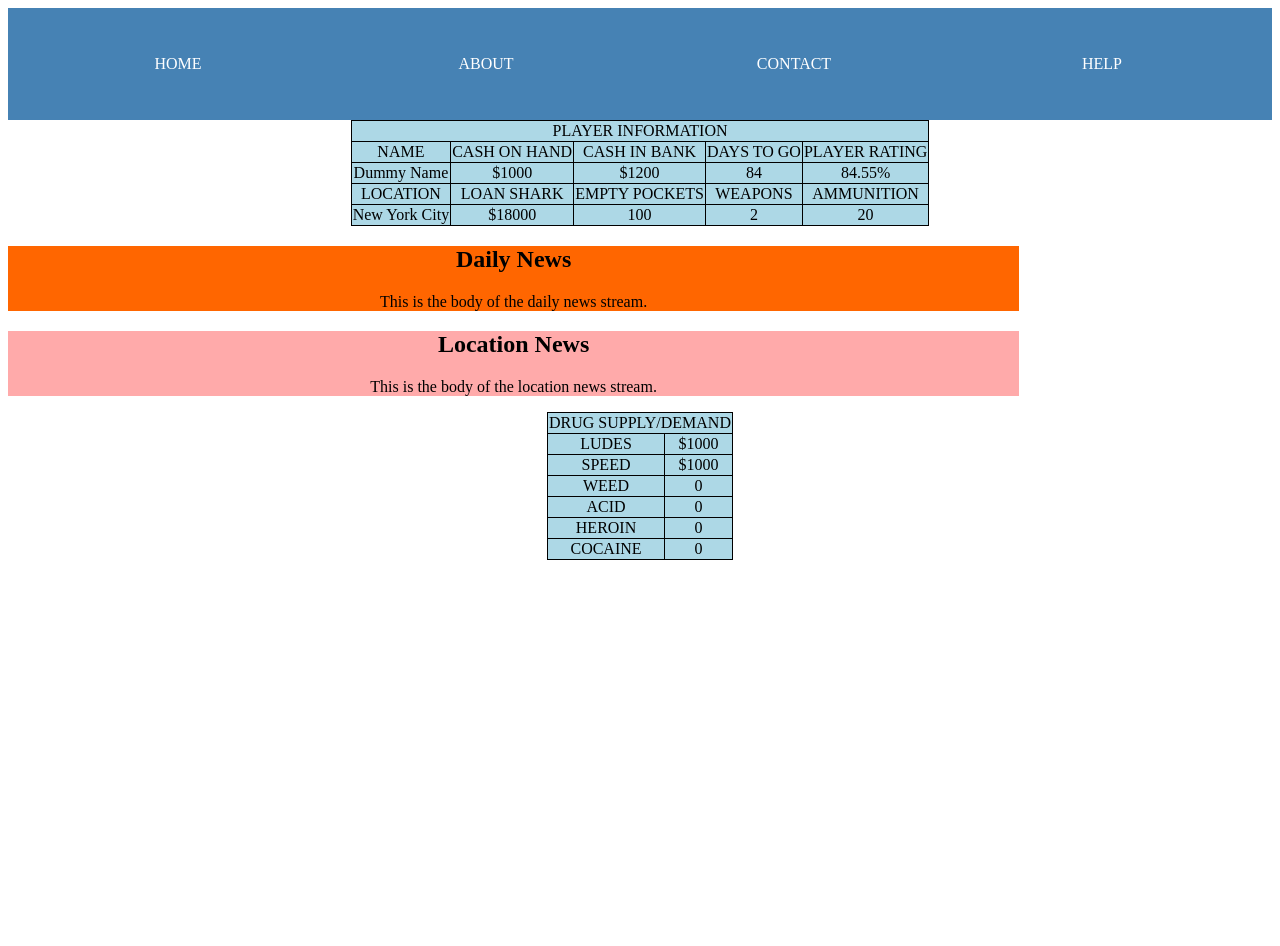
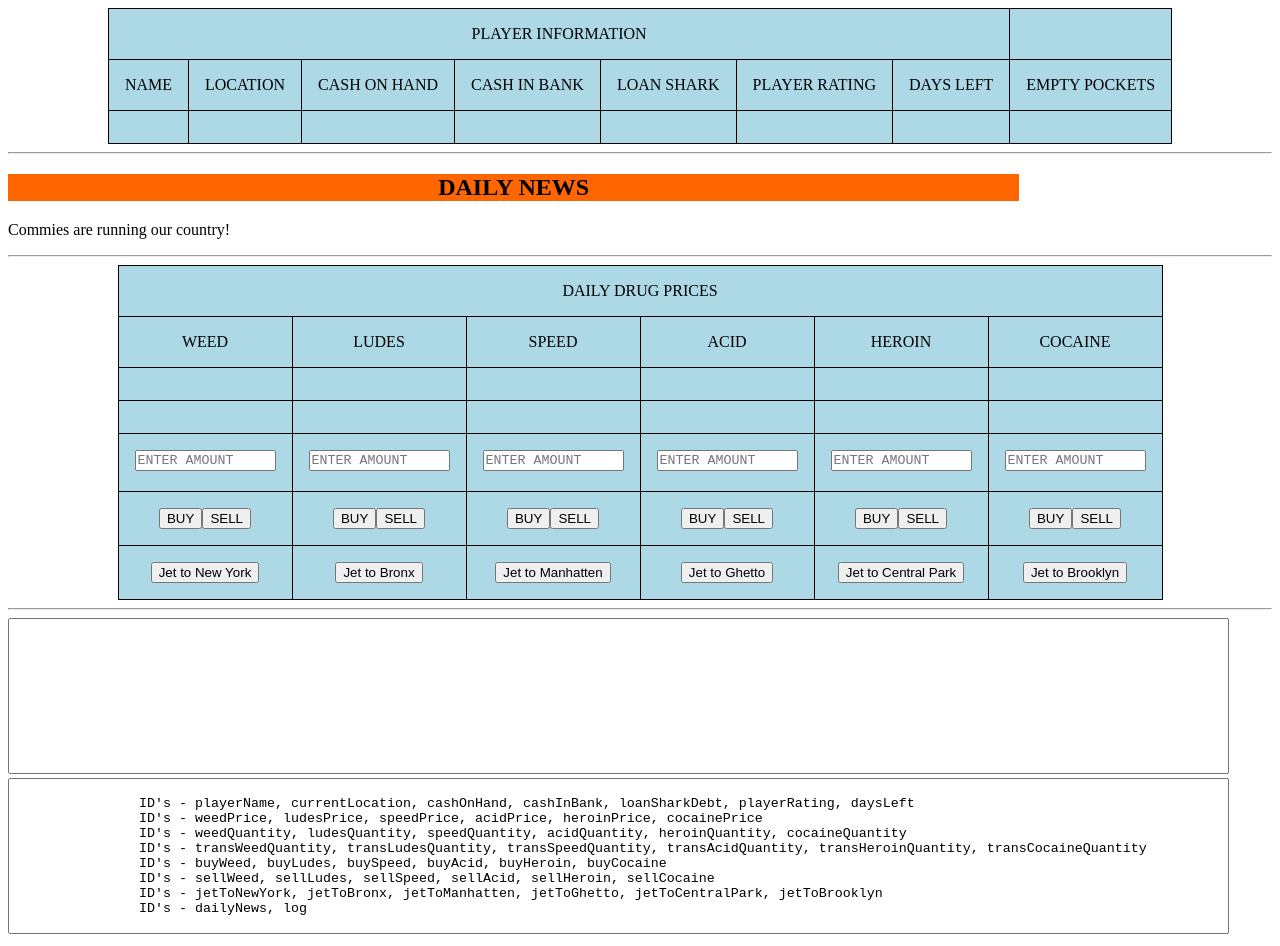
Before and after one commit to slight6/DrugWars, a plain HTML site: page index.html in a window 1280 px wide. Before the commit the page ends 800 px from the top, so only its background shows below. Drawn offline with Linux system fonts and the light colour scheme.

Commit message:
putting a little work into setting this up

```diff
--- a/index.html
+++ b/index.html
@@ -2,158 +2,156 @@
 <html lang="en">
 <head>
     <meta charset="UTF-8">
-    <meta http-equiv="X-UA-Compatible" content="IE=edge">
     <meta name="viewport" content="width=device-width, initial-scale=1.0">
+    <script src="./report.js" defer></script>
+    <script src="./app.js" defer></script>
     <link rel="stylesheet" href="./style.css">
-    <title>DrugWars 2022</title>
+    <title>Drugwars 2023</title>
 </head>
 <body>
 
     <div class="container">
 
-        <!-- Start of header section -->
-        <div class="header">
+        <div class="info_player info">
 
-            <!-- Navbar for top of screen -->
-            <nav id="main-nav" class="top_navbar navbar" role="menubar">
-                <div class="menubar">
-                <ul class="menulist">
-                    <li><a href="http://www.27pro.com/drugwars/index.html">HOME</a></li>
-                    <li><a href="http://www.27pro.com/drugwars/about.html">ABOUT</a></li>
-                    <li><a href="http://www.27pro.com/drugwars/contact.html">CONTACT</a></li>
-                    <li><a href="http://www.27pro.com/drugwars/help.html">HELP</a></li>
-                </ul>
-                </div>
+            <table class="player_table">
 
-            </nav>
-            <!-- End of navbar for the top of the screen -->
+                <tbody class="player_table_body">
+                    <tr>
+                        <td class="table_heading" colspan="7">PLAYER INFORMATION</td>
+                    </tr>
+
+                    <tr class="player_labels">
+                        <td class="table_label">NAME</td>
+                        <td class="table_label">LOCATION</td>
+                        <td class="table_label">CASH ON HAND</td>
+                        <td class="table_label">CASH IN BANK</td>
+                        <td class="table_label">LOAN SHARK</td>
+                        <td class="table_label">PLAYER RATING</td>
+                        <td class="table_label">DAYS LEFT</td>
+                        <td class="table_label">EMPTY POCKETS</td>
+                    </tr>
+
+                    <tr class="table_row_info">
+                        <td id="playerName" class="player_info"></td>
+                        <td id="currentLocation" class="player_info"></td>
+                        <td id="cashOnHand" class="player_info"></td>
+                        <td id="cashInBank" class="player_info"></td>
+                        <td id="loanSharkDebt" class="player_info"></td>
+                        <td id="playerRating" class="player_info"></td>
+                        <td id="daysLeft" class="player_info"></td>
+                        <td id="emptyPockets" class="player_info"></td>
+                    </tr>
+
+                </tbody>
+
+            </table>
 
         </div>
-        <!-- End of header section -->
+        <hr />
 
-        <!-- Main section of the game screen -->
-        <div class="main_section">
+        <div>
+            <h2 class="daily_news">DAILY NEWS</h2>
+            <p id="dailyNews">Commies are running our country!</p>
+        </div>
 
-            <div class="info_player info">
+        <hr />
 
-                <table class="player_table">
-                    <tbody class="player_table_body">
-                        <tr>
-                            <td class="table_heading" colspan="5">PLAYER INFORMATION</td>
-                        </tr>
-                        <tr class="player_labels">
-                            <td class="label">NAME</td>
-                            <td class="label">CASH ON HAND</td>
-                            <td class="label">CASH IN BANK</td>
-                            <td class="label">DAYS TO GO</td>
-                            <td class="label">PLAYER RATING</td>
-                        </tr>
-                        <tr class="table_row_info">
-                            <td id="player_name" class="player_info">Dummy Name</td>
-                            <td class="player_info">$1000</td>
-                            <td class="player_info">$1200</td>
-                            <td class="player_info">84</td>
-                            <td class="player_info">84.55%</td>
-                        </tr>
-                        <tr class="player_labels">
-                            <td class="label">LOCATION</td>
-                            <td class="label">LOAN SHARK</td>
-                            <td class="label">EMPTY POCKETS</td>
-                            <td class="label">WEAPONS</td>
-                            <td class="label">AMMUNITION</td>
-                        </tr>
-                        <tr class="table_row_info">
-                            <td class="player_info">New York City</td>
-                            <td class="player_info">$18000</td>
-                            <td class="player_info">100</td>
-                            <td class="player_info">2</td>
-                            <td class="player_info">20</td>
-                        </tr>
-                    </tbody>
+        <div class="daily_prices info">
 
+            <table class="drug_prices">
 
-                </table>
+                <tbody class="drug_prices_body">
+                    <tr>
+                        <td class="table_heading" colspan="6">DAILY DRUG PRICES</td>
+                    </tr>
 
-            </div>
+                    <tr class="drug_labels">
+                        <td class="table_label">WEED</td>
+                        <td class="table_label">LUDES</td>
+                        <td class="table_label">SPEED</td>
+                        <td class="table_label">ACID</td>
+                        <td class="table_label">HEROIN</td>
+                        <td class="table_label">COCAINE</td>
+                    </tr>
 
-            <div class="daily_news">
-                <h2 class="centered">Daily News</h2>
-                <p id="daily_news">This is the body of the daily news stream.</p>
+                    <tr class="table_row_info">
+                        <td id="weedPrice" class="drug_info"></td>
+                        <td id="ludesPrice" class="drug_info"></td>
+                        <td id="speedPrice" class="drug_info"></td>
+                        <td id="acidPrice" class="drug_info"></td>
+                        <td id="heroinPrice" class="drug_info"></td>
+                        <td id="cocainePrice" class="drug_info"></td>
+                    </tr>
 
-            </div>
+                    <tr class="table_row_info">
+                        <td id="weedQuantity" class="drug_info"></td>
+                        <td id="ludesQuantity" class="drug_info"></td>
+                        <td id="speedQuantity" class="drug_info"></td>
+                        <td id="acidQuantity" class="drug_info"></td>
+                        <td id="heroinQuantity" class="drug_info"></td>
+                        <td id="cocaineQuantity" class="drug_info"></td>
+                    </tr>
 
-            <div class="location_news">
-                <h2 class="centered">Location News</h2>
-                <p id="location_news">This is the body of the location news stream.</p>
+                    <tr class="table_row_info">
+                        <td><textarea name="transWeed" id="transWeedQuantity" cols="15" rows="1" placeholder="ENTER AMOUNT"></textarea></td>
+                        <td><textarea name="transLudes" id="transLudesQuantity" cols="15" rows="1" placeholder="ENTER AMOUNT"></textarea></td>
+                        <td><textarea name="transSpeed" id="transSpeedQuantity" cols="15" rows="1" placeholder="ENTER AMOUNT"></textarea></td>
+                        <td><textarea name="transAcid" id="transAcidQuantity" cols="15" rows="1" placeholder="ENTER AMOUNT"></textarea></td>
+                        <td><textarea name="transHeroin" id="transHeroinQuantity" cols="15" rows="1" placeholder="ENTER AMOUNT"></textarea></td>
+                        <td><textarea name="transCocaine" id="transCocaineQuantity" cols="15" rows="1" placeholder="ENTER AMOUNT"></textarea></td>
+                    </tr>
 
-            </div>
+                    <tr class="table_row_info">
+                        <td><button id="buyWeed">BUY</button><button id="sellWeed">SELL</button></td>
+                        <td><button id="buyLudes">BUY</button><button id="sellLudes">SELL</button></td>
+                        <td><button id="buySpeed">BUY</button><button id="sellSpeed">SELL</button></td>
+                        <td><button id="buyAcid">BUY</button><button id="sellAcid">SELL</button></td>
+                        <td><button id="buyHeroin">BUY</button><button id="sellHeroin">SELL</button></td>
+                        <td><button id="buyCocaine">BUY</button><button id="sellCocaine">SELL</button></td>
+                    </tr>
 
+                    <tr class="table_row_info">
+                        <td><button id="jetToNewYork">Jet to New York</button></td>
+                        <td><button id="jetToBronx">Jet to Bronx</button></td>
+                        <td><button id="jetToManhatten">Jet to Manhatten</button></td>
+                        <td><button id="jetToGhetto">Jet to Ghetto</button></td>
+                        <td><button id="jetToCentralPark">Jet to Central Park</button></td>
+                        <td><button id="jetToBrooklyn">Jet to Brooklyn</button></td>
+                    </tr>
 
+                </tbody>
 
-            <div class="info_drugs info">
-
-
-                <table class="drug_table">
-                    <tbody class="drug_table_body">
-                        <tr>
-                            <td class="table_heading" colspan="2">DRUG SUPPLY/DEMAND</td>
-                        </tr>
-                        <tr>
-                            <td class="label">LUDES</td>
-                            <td id="ludes">$1000</td>
-                        </tr>
-                        <tr>
-                            <td class="label">SPEED</td>
-                            <td id="speed">$1000</td>
-                        </tr>
-                        <tr>
-                            <td class="label">WEED</td>
-                            <td id="weed">0</td>
-                        </tr>
-                        <tr>
-                            <td class="label">ACID</td>
-                            <td id="acid">0</td>
-                        </tr>
-                        <tr>
-                            <td class="label">HEROIN</td>
-                            <td id="heroin">0</td>
-                        </tr>
-                        <tr>
-                            <td class="label">COCAINE</td>
-                            <td id="cocaine">0</td>
-                        </tr>
-
-
-                    </tbody>
-                </table>
-
-            </div>
-
-            <div class="option_menu menu">
-
-            </div>
+            </table>
 
         </div>
-        <!-- End of the main section of the game screen -->
 
-        <!-- Start of the footer section -->
-        <div class="footer">
+        <hr />
 
-            <!-- Navbar for the bottom of the screen -->
-            <nav class="bottom_navbar navbar">
+        <div>
 
-            </nav>
-            <!-- End of the lower navbar -->
+            <textarea name="output" id="log" cols="150" rows="10" class="output_log"></textarea>
 
         </div>
-        <!-- End of the footer section -->
+
+        <div>
+
+            <textarea name="temp" id="temp" cols="150" rows="10" class="temp">
+
+                ID's - playerName, currentLocation, cashOnHand, cashInBank, loanSharkDebt, playerRating, daysLeft
+                ID's - weedPrice, ludesPrice, speedPrice, acidPrice, heroinPrice, cocainePrice
+                ID's - weedQuantity, ludesQuantity, speedQuantity, acidQuantity, heroinQuantity, cocaineQuantity
+                ID's - transWeedQuantity, transLudesQuantity, transSpeedQuantity, transAcidQuantity, transHeroinQuantity, transCocaineQuantity
+                ID's - buyWeed, buyLudes, buySpeed, buyAcid, buyHeroin, buyCocaine
+                ID's - sellWeed, sellLudes, sellSpeed, sellAcid, sellHeroin, sellCocaine
+                ID's - jetToNewYork, jetToBronx, jetToManhatten, jetToGhetto, jetToCentralPark, jetToBrooklyn
+                ID's - dailyNews, log
+            </textarea>
+
+        </div>
+
 
     </div>
 
-
-
-
-
-<script src="./script.js" type="module"></script>
 </body>
 </html>
--- a/style.css
+++ b/style.css
@@ -1,12 +1,16 @@
 * {
 
+}
+
+textarea {
+    resize: none;
 }
 
 .menubar {
     display: grid;
     background-color: steelblue;
 
-    width: 6rem%;
+    width: 6rem;
 
 
 
@@ -37,6 +41,7 @@
 }
 
 table, td {
+    padding: 1rem;
     border: 1px solid black;
     border-collapse: collapse;
     text-align: center;
```
Also changed, not shown: app.js (added, +22 -0 lines), index2.html (added, +159 -0 lines), report.js (added, +11 -0 lines).
